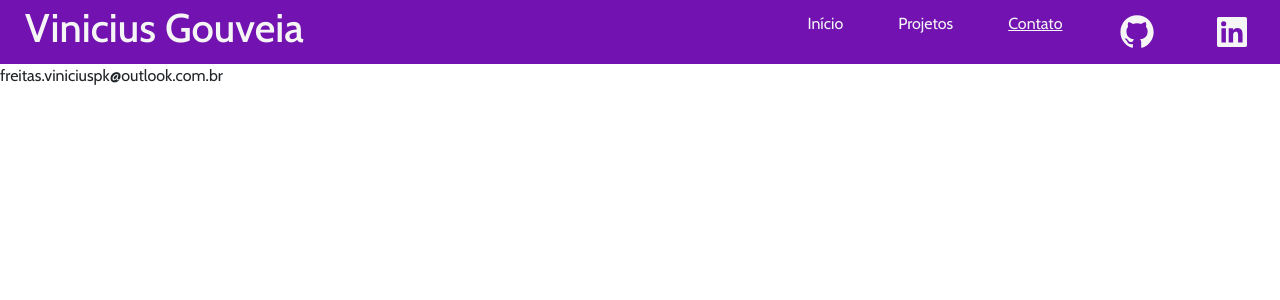
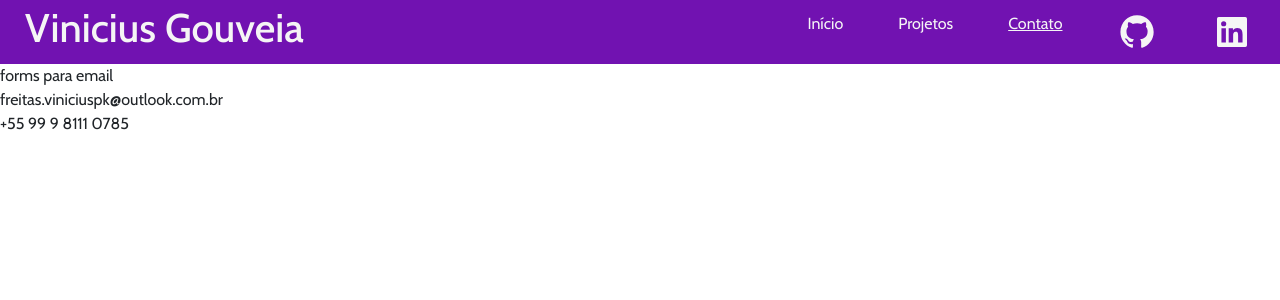
Before and after one commit to vinigofr/vinigofr.github.io, a React (Create React App) app: page / in a window 1280 px wide. Both pictures are taken after a click on the element "Contato". Shown: the top 300 px of the page. Built offline with nearby package versions, Linux system fonts and the light colour scheme; the HTML template or start-up script is replaced by a standard one.

Commit message:
[ADD] Lib para email

```diff
--- a/package.json
+++ b/package.json
@@ -7,6 +7,7 @@
     "@testing-library/react": "^11.1.0",
     "@testing-library/user-event": "^12.1.10",
     "bootstrap": "^5.1.0",
+    "nodemailer": "^6.6.3",
     "react": "^17.0.2",
     "react-bootstrap": "^2.0.0-beta.5",
     "react-dom": "^17.0.2",
--- a/src/Components/Contact.jsx
+++ b/src/Components/Contact.jsx
@@ -3,7 +3,12 @@ import React from 'react'
 function Contact() {
   return (
     <div>
+      <div>
+        forms para email
+      </div>
       <email>freitas.viniciuspk@outlook.com.br</email>
+      <br />
+      <phone>+55 99 9 8111 0785</phone>
     </div>
   )
 }
```
Also changed, not shown: 2 other files (tests, documents, lock files or other folders).
